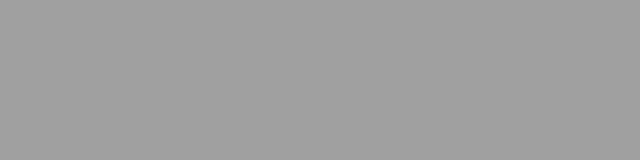
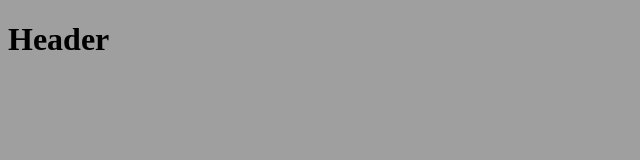
Before and after one commit to hellokristinafaye/choice, a plain HTML site: page index.html in a window 1280 px wide. Shown: the whole page, without its empty margins (0-640 px from the left). Drawn offline with Linux system fonts and the light colour scheme.

Commit message:
container and header content added

```diff
--- a/index.html
+++ b/index.html
@@ -8,6 +8,18 @@
 </head>
 <body>
 
+    <div class="container">
+
+        <header class="">
+            <h1 class="">Header</h1>
+        </header>
+
+
+
+    </div>
+
+
+
 
     <script src="script.js"></script>
 </body>
```
